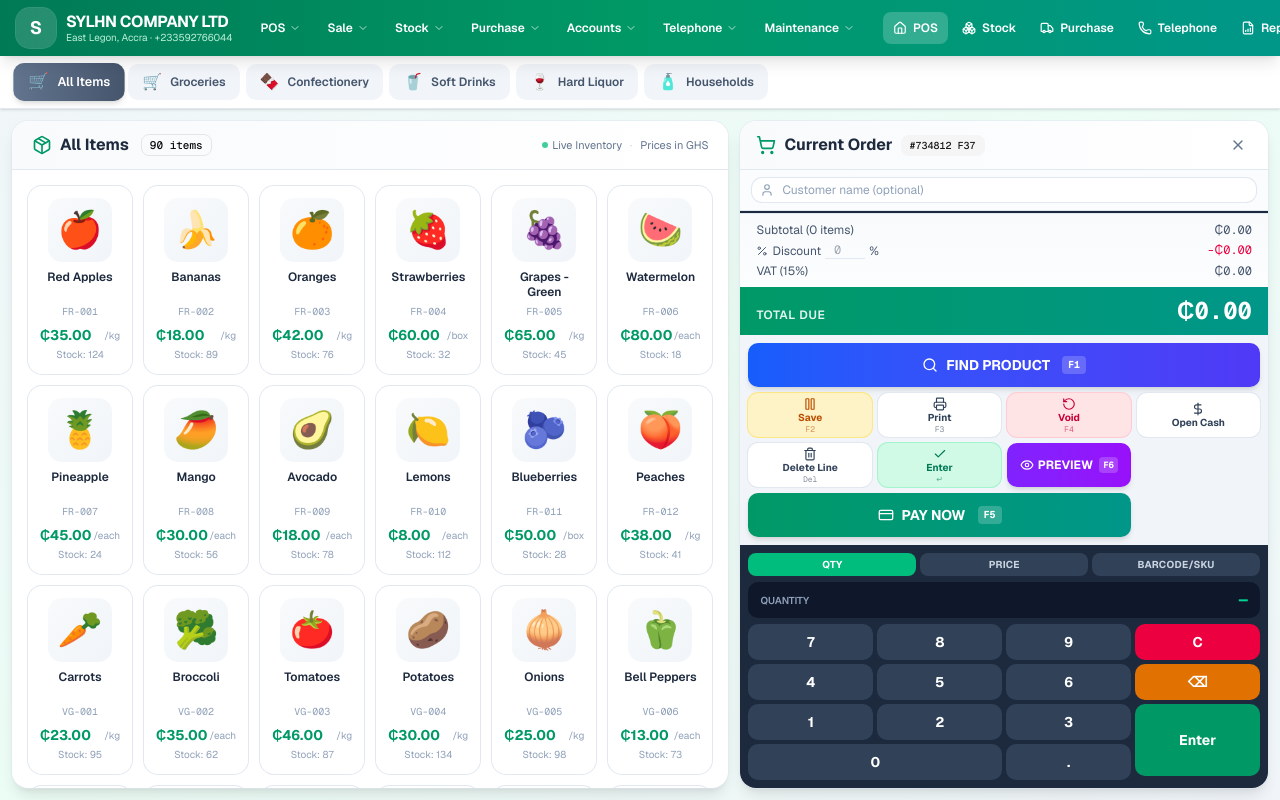
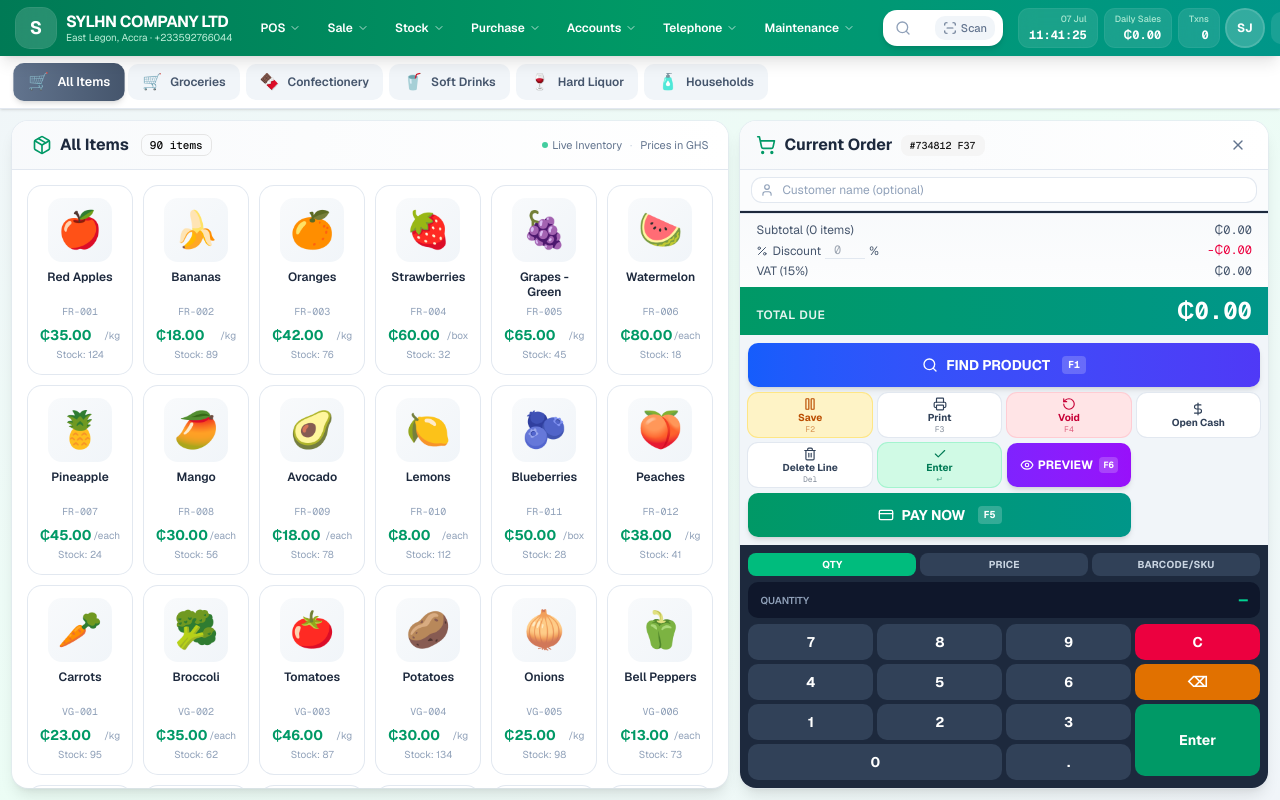
Before and after one commit to Sallysak/sylhn-pos, a Next.js app: page / in a window 1280 px wide. Built offline with nearby package versions, Linux system fonts and the light colour scheme.

Commit message:
40294dfd-e30d-4029-abe5-507ae063eb86

```diff
--- a/src/app/page.tsx
+++ b/src/app/page.tsx
@@ -569,30 +569,8 @@ export default function POSPage() {
             ))}
           </div>
 
-          {/* Quick Nav */}
-          <div className="flex items-center gap-1 flex-shrink-0">
-            <button onClick={() => setView("pos")} className={cn("h-8 px-2.5 rounded-md text-xs font-semibold flex items-center gap-1.5 transition", view === "pos" ? "bg-white/20" : "hover:bg-white/10")}>
-              <Home className="h-3.5 w-3.5" /> POS
-            </button>
-            <button onClick={() => setView("stock")} className={cn("h-8 px-2.5 rounded-md text-xs font-semibold flex items-center gap-1.5 transition", view === "stock" ? "bg-white/20" : "hover:bg-white/10")}>
-              <Boxes className="h-3.5 w-3.5" /> Stock
-            </button>
-            <button onClick={() => setView("purchase")} className={cn("h-8 px-2.5 rounded-md text-xs font-semibold flex items-center gap-1.5 transition", view === "purchase" ? "bg-white/20" : "hover:bg-white/10")}>
-              <Truck className="h-3.5 w-3.5" /> Purchase
-            </button>
-            <button onClick={() => setView("telephone")} className={cn("h-8 px-2.5 rounded-md text-xs font-semibold flex items-center gap-1.5 transition", view === "telephone" ? "bg-white/20" : "hover:bg-white/10")}>
-              <Phone className="h-3.5 w-3.5" /> Telephone
-            </button>
-            <button onClick={() => setView("reports")} className={cn("h-8 px-2.5 rounded-md text-xs font-semibold flex items-center gap-1.5 transition", view === "reports" ? "bg-white/20" : "hover:bg-white/10")}>
-              <FileBarChart className="h-3.5 w-3.5" /> Reports
-            </button>
-            <button onClick={() => setView("maintenance")} className={cn("h-8 px-2.5 rounded-md text-xs font-semibold flex items-center gap-1.5 transition", view === "maintenance" ? "bg-white/20" : "hover:bg-white/10")}>
-              <Settings2 className="h-3.5 w-3.5" /> Maintain
-            </button>
-          </div>
-
           {/* Search */}
-          <div className="flex-1 max-w-md relative">
+          <div className="flex-1 max-w-xl relative">
             <div className="relative">
               <Search className="absolute left-3 top-1/2 -translate-y-1/2 h-4 w-4 text-slate-400" />
               <input
```
Also changed, not shown: 1 other file (tests, documents, lock files or other folders).
